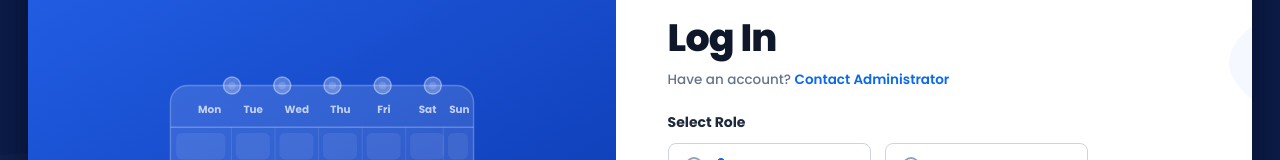
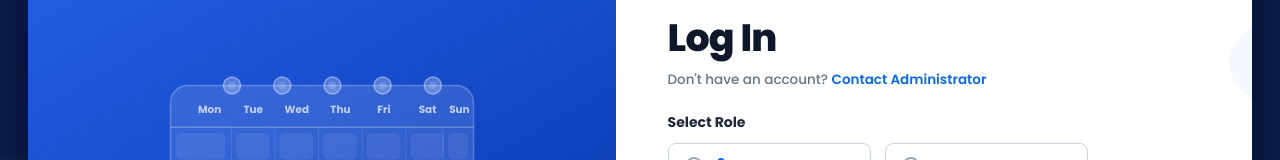
Before and after one commit to srijasethu/Team-6, a React (Vite) app in the folder frontend/: page / in a window 1280 px wide. Shown: the part 172-332 px from the top of the page. Built offline with nearby package versions, Linux system fonts and the light colour scheme.

Commit message:
fix(login): change 'Have an account?' helper text to 'Don't have an account?'

```diff
--- a/frontend/src/pages/Login.jsx
+++ b/frontend/src/pages/Login.jsx
@@ -191,7 +191,7 @@ function Login({ onEmployeeLogin, onManagerLogin }) {
             <div className="login-header-group">
               <h1 className="login-main-title">Log In</h1>
               <p className="login-helper-text">
-                Have an account?{" "}
+                Don't have an account?{" "}
                 <a href="mailto:leavetechsupport@gmail.com" className="admin-link">Contact Administrator</a>
               </p>
             </div>
```
